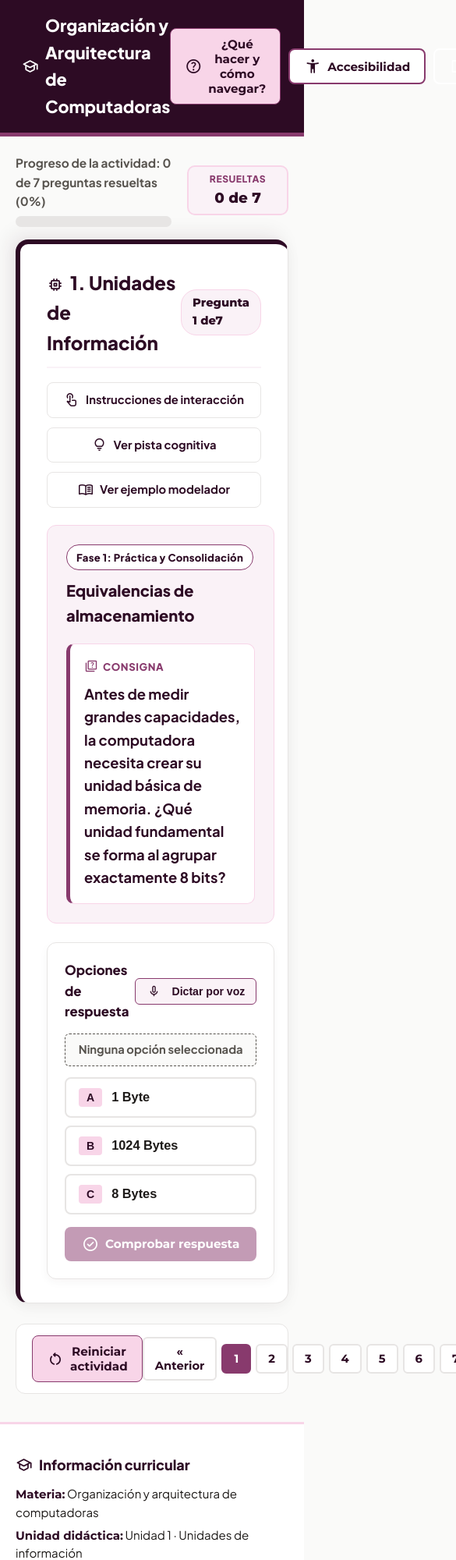
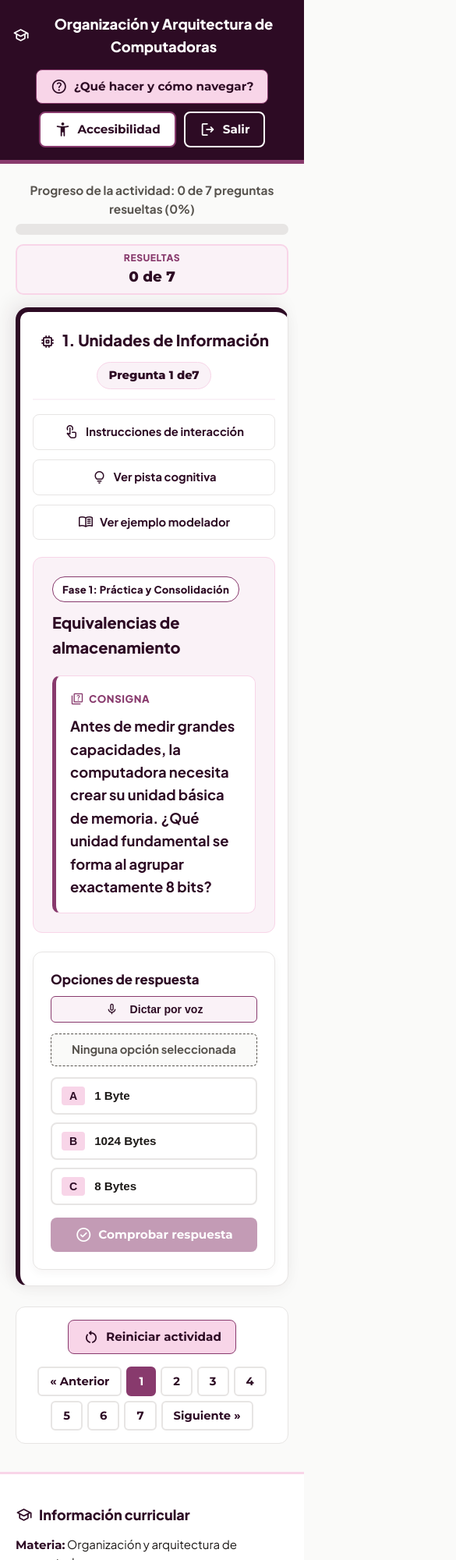
Before and after one commit to Profesora-Noelia/Actividades-2027, a plain HTML site: page unipe-act1-accesibles/index.html in a window 390 px wide. Shown: the top 2000 px of the page at 78% size, 585 px wide, since content can reach past the window. Drawn offline with nearby package versions, Linux system fonts and the light colour scheme.

Commit message:
styles.css

```diff
--- a/unipe-act1-accesibles/styles.css
+++ b/unipe-act1-accesibles/styles.css
@@ -707,3 +707,107 @@ dialog::backdrop { background: rgba(45, 11, 36, 0.7); backdrop-filter: blur(3px)
 .modal-title { font-size: 1.4rem; color: var(--vino-oscuro); margin-bottom: 8px; }
 .modal-desc { font-size: 1.05rem; margin-bottom: 20px; line-height: 1.5; }
 .modal-actions { display: flex; gap: 12px; justify-content: center; width: 100%; }
+
+/* =========================================================
+   AJUSTES RESPONSIVOS GLOBALES (Tablets pequeñas y Celulares)
+   ========================================================= */
+@media (max-width: 768px) {
+    /* 1. Encabezado: Apilar el título y los botones */
+    header.main-header {
+        flex-direction: column;
+        text-align: center;
+        gap: 14px;
+        padding: 16px;
+    }
+    .header-actions {
+        flex-wrap: wrap;
+        justify-content: center;
+    }
+    .header-title {
+        font-size: 1.15rem;
+    }
+
+    /* 2. Barra de progreso y puntaje: Apilar verticalmente */
+    .progress-and-score-row {
+        flex-direction: column;
+        align-items: stretch;
+        text-align: center;
+        gap: 12px;
+    }
+    .score-card-badge {
+        width: 100%;
+    }
+
+    /* 3. Tarjeta principal y cabecera: Reducir márgenes interiores */
+    .activity-card {
+        padding: 20px 16px;
+    }
+    .activity-header {
+        flex-direction: column;
+        gap: 12px;
+        text-align: center;
+    }
+    .activity-title {
+        font-size: 1.25rem;
+    }
+
+    /* 4. Panel Offcanvas de Accesibilidad: Ajustar al ancho del celular */
+    .offcanvas {
+        width: 100%;
+        max-width: 320px;
+        right: -340px; /* Oculto fuera de pantalla adaptado al nuevo ancho */
+    }
+    .offcanvas-top-bar {
+        padding: 10px 14px;
+    }
+
+    /* 5. Paginación Inferior: Permitir salto de línea si no entra */
+    .bottom-nav-bar {
+        flex-direction: column;
+        gap: 16px;
+        padding: 16px;
+    }
+    .pagination {
+        flex-wrap: wrap;
+        justify-content: center;
+    }
+
+    /* 6. Modales (Ventanas emergentes): Optimizar espacio y pestañas */
+    .modal-inner {
+        padding: 20px 16px;
+    }
+    .help-tabs-nav {
+        flex-direction: column;
+        gap: 4px;
+        border-bottom: none;
+    }
+    .help-tab-btn {
+        border-radius: 8px;
+        border-bottom: none;
+        border-left: 4px solid transparent;
+        justify-content: flex-start;
+    }
+    .help-tab-btn.active {
+        border-left-color: var(--vino-medio);
+        background: var(--vino-fondo-suave);
+    }
+    .modal-actions {
+        flex-direction: column;
+    }
+}
+
+/* Ajuste extremo para pantallas de celulares muy angostas (Ej: iPhone SE) */
+@media (max-width: 400px) {
+    .options-list .option-button {
+        font-size: 0.95rem;
+        padding: 10px 12px;
+    }
+    .btn-voice-command {
+        width: 100%;
+        justify-content: center;
+    }
+    .interaction-header-bar {
+        flex-direction: column;
+        align-items: stretch;
+    }
+}
```
